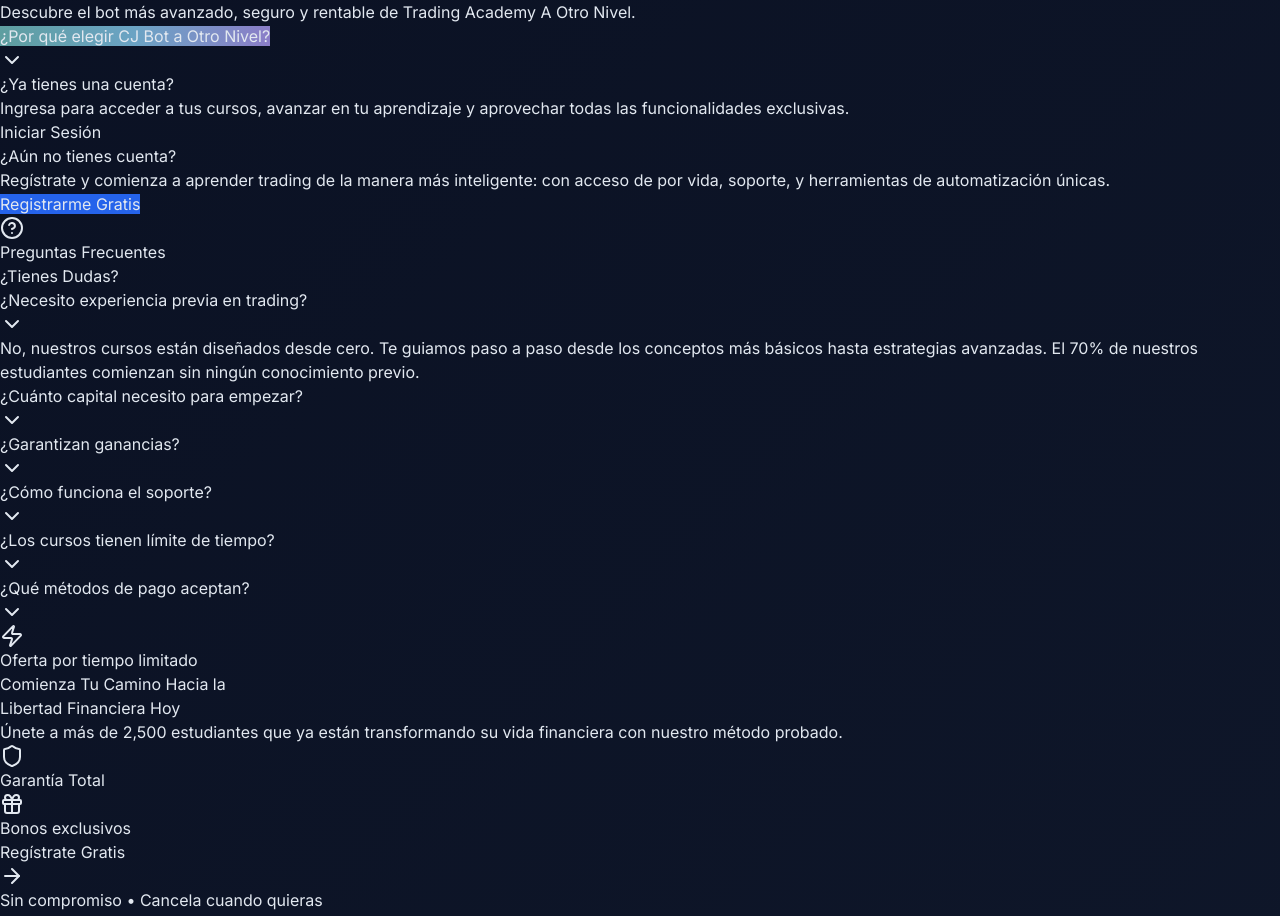
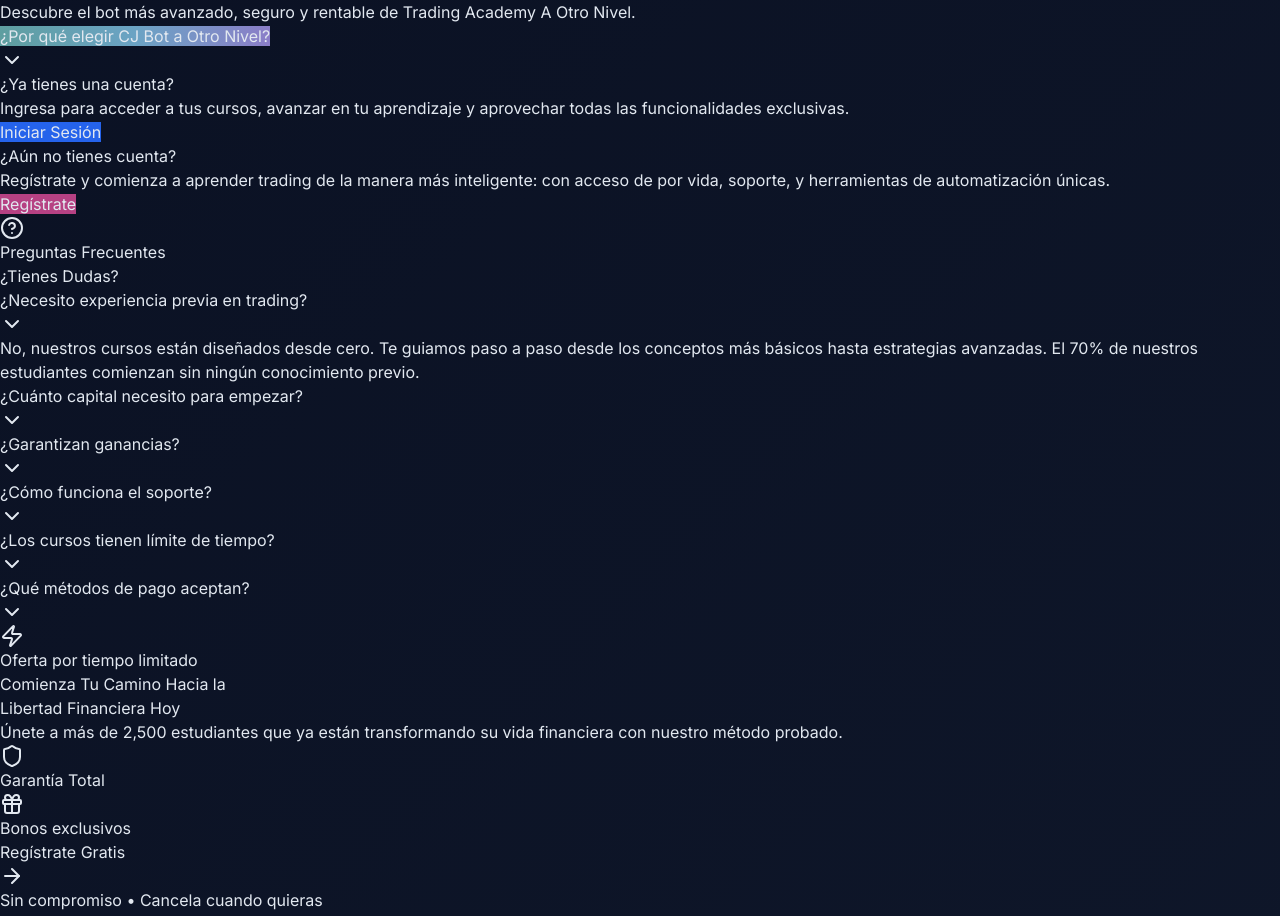
Before and after one commit to cjjunior1/nesux-trading, a Next.js app: page / in a window 1280 px wide. Shown: the part 5224-6140 px from the top of the page. Built offline with nearby package versions, Linux system fonts and the light colour scheme; no server answers.

Commit message:
Botones: 'Regístrate' rosa #B64183 y 'Iniciar Sesión' azul #2563EB, ambos ovalados

```diff
--- a/components/home/login-section.tsx
+++ b/components/home/login-section.tsx
@@ -1,3 +1,4 @@
+"use client";
 import Link from "next/link";
 
 export function LoginSection() {
@@ -5,7 +6,13 @@
     <section className="py-16 bg-gradient-to-b from-slate-900 to-slate-950 text-center px-4">
       <h2 className="section-title">¿Ya tienes una cuenta?</h2>
       <p className="section-subtitle">Ingresa para acceder a tus cursos, avanzar en tu aprendizaje y aprovechar todas las funcionalidades exclusivas.</p>
-      <Link href="/login" className="btn-primary inline-block mt-6">
+      <Link
+        href="/login"
+        className="inline-block text-white font-bold py-3 px-8 rounded-full mt-6 shadow-lg transition-all duration-300 hover:scale-105"
+        style={{ backgroundColor: '#2563EB' }}
+        onMouseEnter={(e) => (e.currentTarget.style.backgroundColor = '#1D4ED8')}
+        onMouseLeave={(e) => (e.currentTarget.style.backgroundColor = '#2563EB')}
+      >
         Iniciar Sesión
       </Link>
     </section>
--- a/components/home/register-section.tsx
+++ b/components/home/register-section.tsx
@@ -9,11 +9,11 @@
       <Link
         href="/registro"
         className="inline-block text-white font-bold py-3 px-8 rounded-full mt-6 shadow-lg transition-all duration-300 hover:scale-105"
-        style={{ backgroundColor: '#2563EB' }}
-        onMouseEnter={(e) => (e.currentTarget.style.backgroundColor = '#1D4ED8')}
-        onMouseLeave={(e) => (e.currentTarget.style.backgroundColor = '#2563EB')}
+        style={{ backgroundColor: '#B64183' }}
+        onMouseEnter={(e) => (e.currentTarget.style.backgroundColor = '#9E3570')}
+        onMouseLeave={(e) => (e.currentTarget.style.backgroundColor = '#B64183')}
       >
-        Registrarme Gratis
+        Regístrate
       </Link>
     </section>
   );
```
